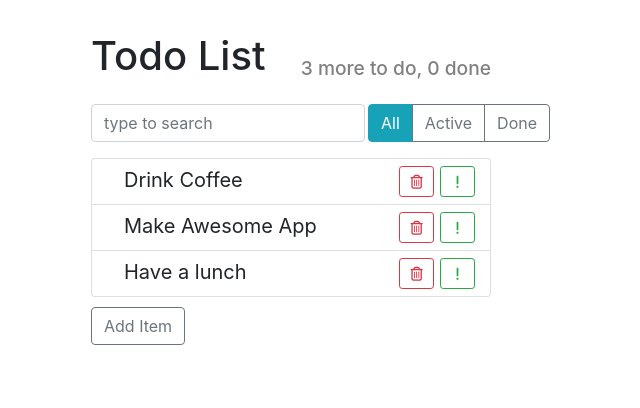
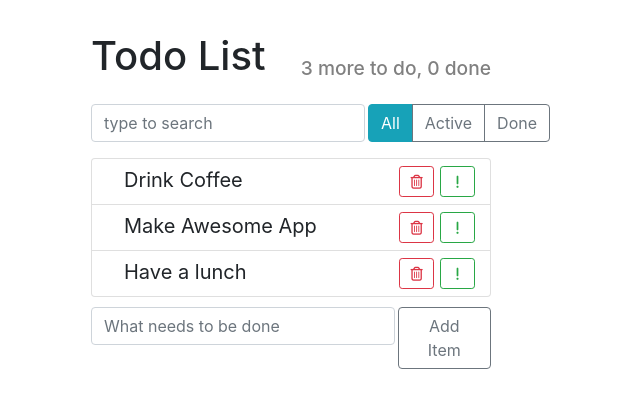
Before and after one commit to juliastetskaya/react-todo, a React (Create React App) app: page / in a window 1280 px wide. Shown: the top 408 px of the page, without its empty margins (349-989 px from the left). Built offline with nearby package versions, Linux system fonts and the light colour scheme.

Commit message:
add form for creating new items

```diff
--- a/src/components/ItemAddForm/item-add-form.css
+++ b/src/components/ItemAddForm/item-add-form.css
@@ -1,3 +1,8 @@
 .item-add-form {
   margin-top: 10px;
 }
+
+.item-add-form input {
+  width: 76.5%;
+  margin-right: 3px;
+}
--- a/src/components/ItemAddForm/item-add-form.jsx
+++ b/src/components/ItemAddForm/item-add-form.jsx
@@ -1,12 +1,36 @@
 import React, { Component } from 'react';
 
 export default class ItemAddForm extends Component {
+  state = {
+    label: '',
+  }
+
+  onChange = ({ target }) => {
+    this.setState({label: target.value});
+  }
+
+  onSubmit = (e) => {
+    e.preventDefault();
+    const { addItem } = this.props;
+    const { label } = this.state;
+    addItem(label);
+    this.setState({label: ''});
+  }
+
+
   render() {
-    const { addItem } = this.props;
     return (
-      <div className="item-add-form">
-        <button className="btn btn-outline-secondary" onClick={() => addItem('Drink tea')}>Add Item</button>
-      </div>
+      <form className="item-add-form d-flex" onSubmit={this.onSubmit}>
+        <input
+          type="text"
+          className="form-control"
+          onChange={this.onChange}
+          placeholder="What needs to be done"
+          value={this.state.label} />
+        <button className="btn btn-outline-secondary">
+          Add Item
+        </button>
+      </form>
     )
   }
 };
```
